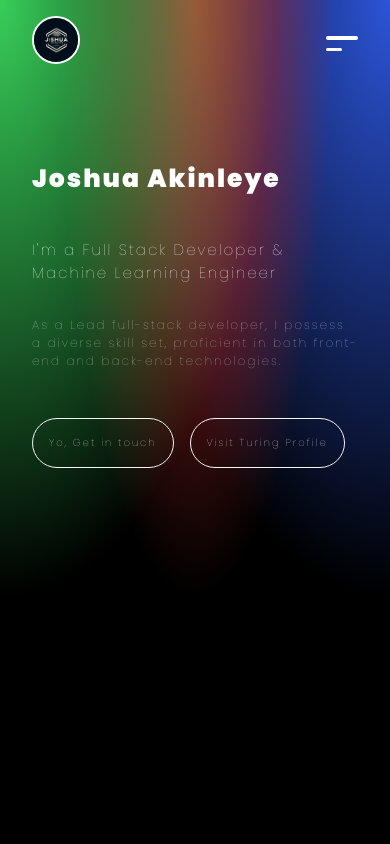
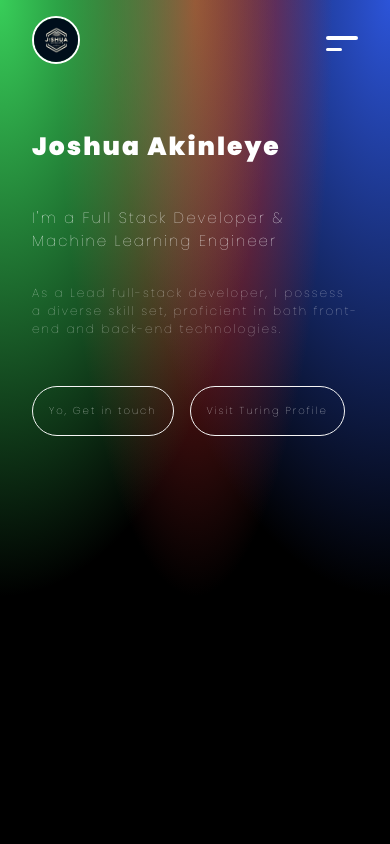
Before and after one commit to Akinleyejoshua/joshuaakinleye, a Next.js app: page / in a window 390 px wide. Shown: the top 844 px of the page. Built offline with nearby package versions, Linux system fonts and the light colour scheme.

Commit message:
Add files via upload

```diff
--- a/app/globals.css
+++ b/app/globals.css
@@ -384,7 +384,11 @@ button:hover {
   }
 
   .hero .display {
-    padding: 2rem 0rem;
+    padding: 0;
+  }
+
+  .display .img{
+    display: none;
   }
 
   .rect {
```
